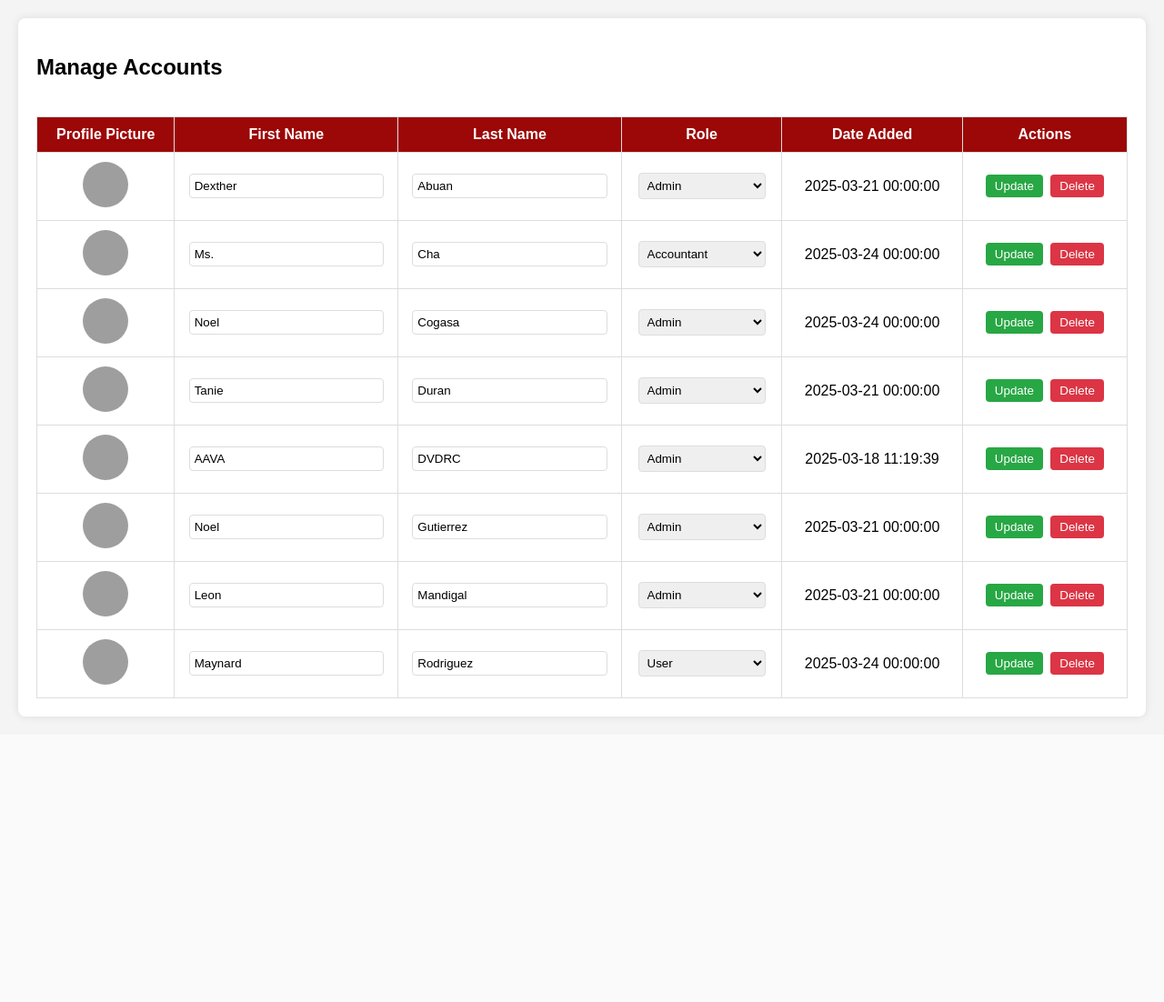
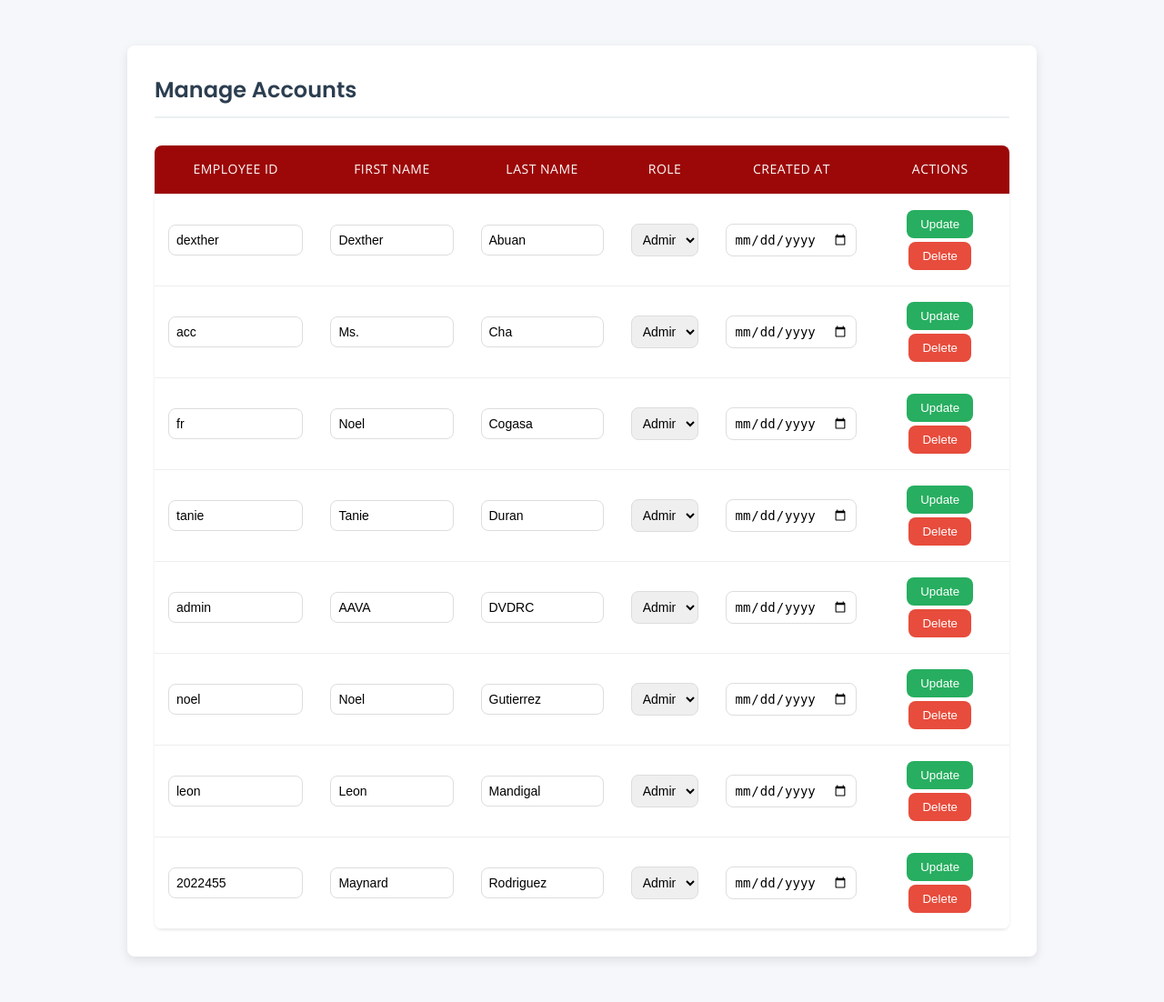
Before and after one commit to AedinJRC/WEBSITE, a PHP site: page /manageaccount.php in a window 1280 px wide. Shown: the whole page at 91% size. Before the commit the page ends 791 px from the top, so only its background shows below. Run offline with PHP 8.4, Linux system fonts and the light colour scheme; data comes from the database, SQL or seed files in the repository; grey boxes are pictures that could not be loaded.

Commit message:
08/04 - yanna

```diff
--- a/manageaccount.php
+++ b/manageaccount.php
@@ -4,18 +4,14 @@
 $password = "";
 $dbname = "vehiclemonitoringdbms";
 
-// Create connection
 $conn = new mysqli($servername, $username, $password, $dbname);
 
-// Check connection
 if ($conn->connect_error) {
     die("Connection failed: " . $conn->connect_error);
 }
 
-// Initialize message variable
 $message = '';
 
-// Handle Update Request
 if ($_SERVER["REQUEST_METHOD"] == "POST" && isset($_POST['update'])) {
     $employeeid = $_POST['employeeid'];
     $fname = $_POST['fname'];
@@ -36,7 +32,6 @@
     $stmt->close();
 }
 
-// Handle Delete Request
 if (isset($_POST['delete'])) {
     $employeeid = $_POST['employeeid'];
     $stmt = $conn->prepare("DELETE FROM usertb WHERE employeeid=?");
@@ -52,7 +47,6 @@
     $stmt->close();
 }
 
-// Fetch records
 $selectsql = "SELECT * FROM usertb ORDER BY lname ASC";
 $result = $conn->query($selectsql);
 ?>
@@ -63,143 +57,187 @@
     <meta charset="UTF-8">
     <meta name="viewport" content="width=device-width, initial-scale=1.0">
     <title>Manage Account</title>
+    <link href="https://fonts.googleapis.com/css2?family=Poppins:wght@300;400;500;600&family=Open+Sans:wght@400;600&display=swap" rel="stylesheet">
+    <link rel="stylesheet" href="https://cdnjs.cloudflare.com/ajax/libs/font-awesome/6.0.0-beta3/css/all.min.css">
     <style>
+        :root {
+            --primary-color: #2c3e50;
+            --secondary-color: #3498db;
+            --accent-color: #e74c3c;
+            --light-color: #ecf0f1;
+            --dark-color: #2c3e50;
+            --success-color: #27ae60;
+            --warning-color: #f39c12;
+            --danger-color: #e74c3c;
+            --border-radius: 8px;
+            --box-shadow: 0 4px 12px rgba(0, 0, 0, 0.1);
+            --transition: all 0.3s ease;
+        }
+
+        * {
+            margin: 0;
+            padding: 0;
+            box-sizing: border-box;
+        }
+
         body {
-            font-family: Arial, sans-serif;
-            margin: 20px;
-            background-color: #f4f4f4;
+            font-family: 'Open Sans', sans-serif;
+            background-color: #f5f7fa;
+            color: #333;
+            line-height: 1.6;
+            padding: 20px;
         }
+
         .container {
-            max-width: 1500px;
-            margin: auto;
+            max-width: 1000px;
+            margin: 30px auto;
             background: white;
-            padding: 20px;
-            border-radius: 8px;
-            box-shadow: 0px 0px 10px rgba(0, 0, 0, 0.1);
+            padding: 30px;
+            border-radius: var(--border-radius);
+            box-shadow: var(--box-shadow);
         }
-        .table-container {
-            overflow-x: auto;
+
+        h2 {
+            margin-bottom: 25px;
+            padding-bottom: 10px;
+            border-bottom: 2px solid var(--light-color);
+            color: var(--primary-color);
+            font-family: 'Poppins', sans-serif;
+            font-weight: 600;
         }
+
+        .message {
+            padding: 15px;
+            margin: 20px 0;
+            border-radius: var(--border-radius);
+            display: flex;
+            align-items: center;
+        }
+
+        .error {
+            background-color: #fdecea;
+            color: var(--danger-color);
+            border-left: 4px solid var(--danger-color);
+        }
+
+        .success {
+            background-color: #e8f5e9;
+            color: var(--success-color);
+            border-left: 4px solid var(--success-color);
+        }
+
         table {
             width: 100%;
             border-collapse: collapse;
-            margin-top: 20px;
+            margin-top: 30px;
+            background: white;
+            box-shadow: 0 1px 3px rgba(0, 0, 0, 0.1);
+            border-radius: var(--border-radius);
+            overflow: hidden;
         }
+
         th, td {
-            border: 1px solid #ddd;
-            padding: 10px;
+            padding: 15px;
             text-align: center;
+            border-bottom: 1px solid #eee;
         }
+
         th {
             background-color: rgb(156, 7, 7);
             color: white;
+            font-weight: 500;
+            text-transform: uppercase;
+            font-size: 14px;
+            letter-spacing: 0.5px;
         }
+
+        tr:hover {
+            background-color: rgb(235, 236, 240);
+        }
+
         input[type="text"], input[type="date"], select {
             border: 1px solid #ddd;
-            padding: 5px;
-            border-radius: 4px;
-            width: 90%;
+            padding: 8px;
+            border-radius: var(--border-radius);
+            width: 100%;
+            font-size: 14px;
         }
+
         .btn {
-            padding: 5px 10px;
+            padding: 8px 15px;
             border: none;
             cursor: pointer;
-            border-radius: 4px;
+            border-radius: var(--border-radius);
             margin: 2px;
+            font-weight: 500;
+            transition: var(--transition);
         }
+
         .update-btn {
-            background-color: #28a745;
+            background-color: var(--success-color);
             color: white;
         }
+
+        .update-btn:hover {
+            background-color: #2ecc71;
+        }
+
         .delete-btn {
-            background-color: #dc3545;
+            background-color: var(--danger-color);
             color: white;
         }
-        .message {
-            padding: 10px;
-            margin: 10px 0;
-            border-radius: 4px;
-        }
-        .error {
-            background-color: #ffdddd;
-            color: #d8000c;
-        }
-        .success {
-            background-color: #ddffdd;
-            color: #4F8A10;
-        }
-        .profile-img {
-            width: 50px;
-            height: 50px;
-            border-radius: 50%;
-            object-fit: cover;
+
+        .delete-btn:hover {
+            background-color: #c0392b;
         }
     </style>
 </head>
 <body>
     <div class="container">
-        <h2>Manage Accounts</h2>
+        <h2><i class=></i> Manage Accounts</h2>
 
         <?php if (!empty($message)): ?>
             <div class="message <?php echo strpos($message, 'Error') === 0 ? 'error' : 'success'; ?>">
+                <i class="fas <?php echo strpos($message, 'Error') === 0 ? 'fa-exclamation-circle' : 'fa-check-circle'; ?>"></i>
                 <?php echo htmlspecialchars($message); ?>
             </div>
         <?php endif; ?>
 
-        <div class="table-container">
         <table>
             <thead>
                 <tr>
-                        <th>Profile Picture</th>
+                    <th>Employee ID</th>
                     <th>First Name</th>
                     <th>Last Name</th>
                     <th>Role</th>
-                        <th>Date Added</th>
+                    <th>Created At</th>
                     <th>Actions</th>
                 </tr>
             </thead>
             <tbody>
                 <?php while ($row = $result->fetch_assoc()): ?>
                 <tr>
-                        <td>
-                            <img src="uploads/<?php echo htmlspecialchars($row['profile_pic'] ?? 'default.jpg'); ?>"
-                                 alt="Profile" class="profile-img">
-                        </td>
-                        <td>
-                            <form method="POST" style="display:inline;">
-                                <input type="hidden" name="employeeid" value="<?php echo htmlspecialchars($row['employeeid']); ?>">
-                                <input type="text" name="fname" value="<?php echo htmlspecialchars($row['fname']); ?>">
-                        </td>
-                        <td>
-                                <input type="text" name="lname" value="<?php echo htmlspecialchars($row['lname']); ?>">
-                        </td>
+                    <form method="POST">
+                        <td><input type="text" name="employeeid" value="<?php echo htmlspecialchars($row['employeeid']); ?>" readonly></td>
+                        <td><input type="text" name="fname" value="<?php echo htmlspecialchars($row['fname']); ?>"></td>
+                        <td><input type="text" name="lname" value="<?php echo htmlspecialchars($row['lname']); ?>"></td>
                         <td>
                             <select name="role">
-                                    <option value="Admin" <?php echo $row['role'] == 'Admin' ? 'selected' : ''; ?>>Admin</option>
-                                    <option value="User" <?php echo $row['role'] == 'User' ? 'selected' : ''; ?>>User</option>
-                                    <option value="Accountant" <?php echo $row['role'] == 'Accountant' ? 'selected' : ''; ?>>Accountant</option>
-                                    <option value="GSO" <?php echo $row['role'] == 'GSO' ? 'selected' : ''; ?>>GSO</option>
-                                    <option value="GSO Director" <?php echo $row['role'] == 'GSO Director' ? 'selected' : ''; ?>>GSO Director</option>
-                                    <option value="Immediate Head" <?php echo $row['role'] == 'Immediate Head' ? 'selected' : ''; ?>>Immediate Head</option>
+                                <option value="Admin" <?php if ($row['role'] == 'Admin') echo 'selected'; ?>>Admin</option>
+                                <option value="Employee" <?php if ($row['role'] == 'Employee') echo 'selected'; ?>>Employee</option>
                             </select>
                         </td>
+                        <td><input type="date" name="created_at" value="<?php echo htmlspecialchars($row['created_at']); ?>"></td>
                         <td>
-                                <?php echo htmlspecialchars($row['created_at']); ?>
+                            <button type="submit" name="update" class="btn update-btn"><i class=></i> Update</button>
+                            <button type="submit" name="delete" class="btn delete-btn" onclick="return confirm('Are you sure you want to delete this account?')"><i class=></i> Delete</button>
                         </td>
-                        <td>
-                                <button type="submit" name="update" class="btn update-btn">Update</button>
                     </form>
-                            <form method="POST" style="display:inline;">
-                                <input type="hidden" name="employeeid" value="<?php echo htmlspecialchars($row['employeeid']); ?>">
-                                <button type="submit" name="delete" class="btn delete-btn" onclick="return confirm('Are you sure you want to delete this account?')">Delete</button>
-                            </form>
-                        </td>
                 </tr>
                 <?php endwhile; ?>
             </tbody>
         </table>
     </div>
-    </div>
     <?php $conn->close(); ?>
 </body>
 </html>
```
Also changed, not shown: managedept.php (+6 -6 lines). Lines whose indentation alone changed are shown as unchanged.
